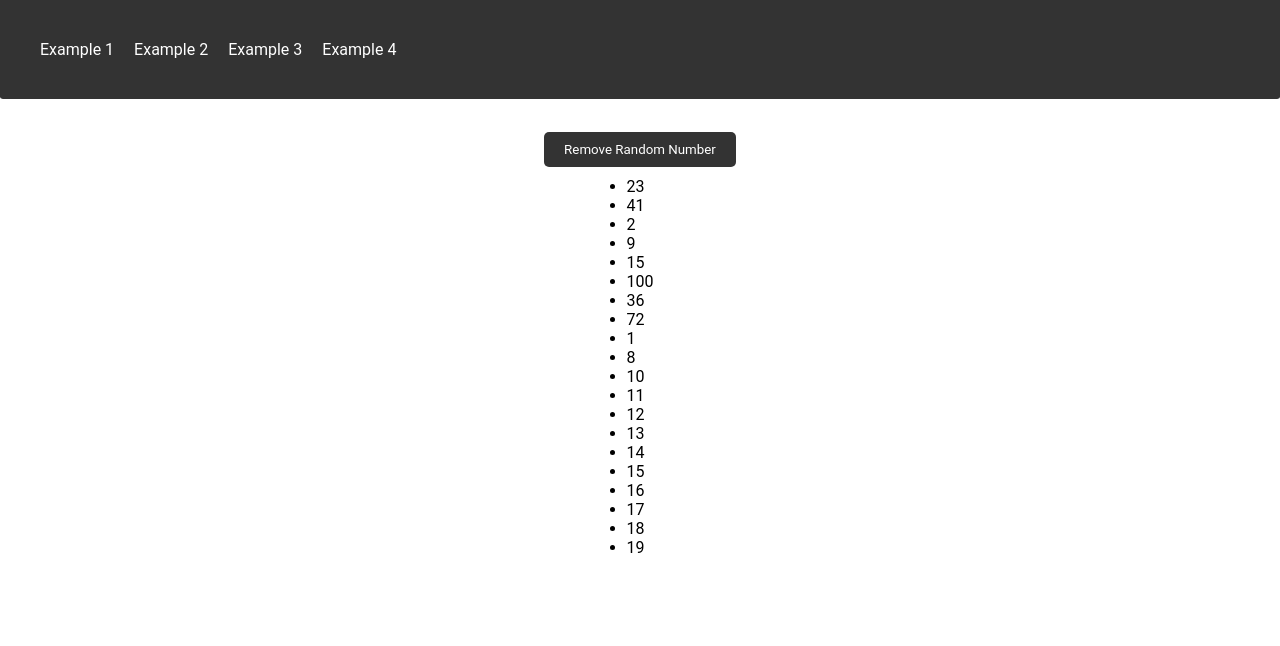
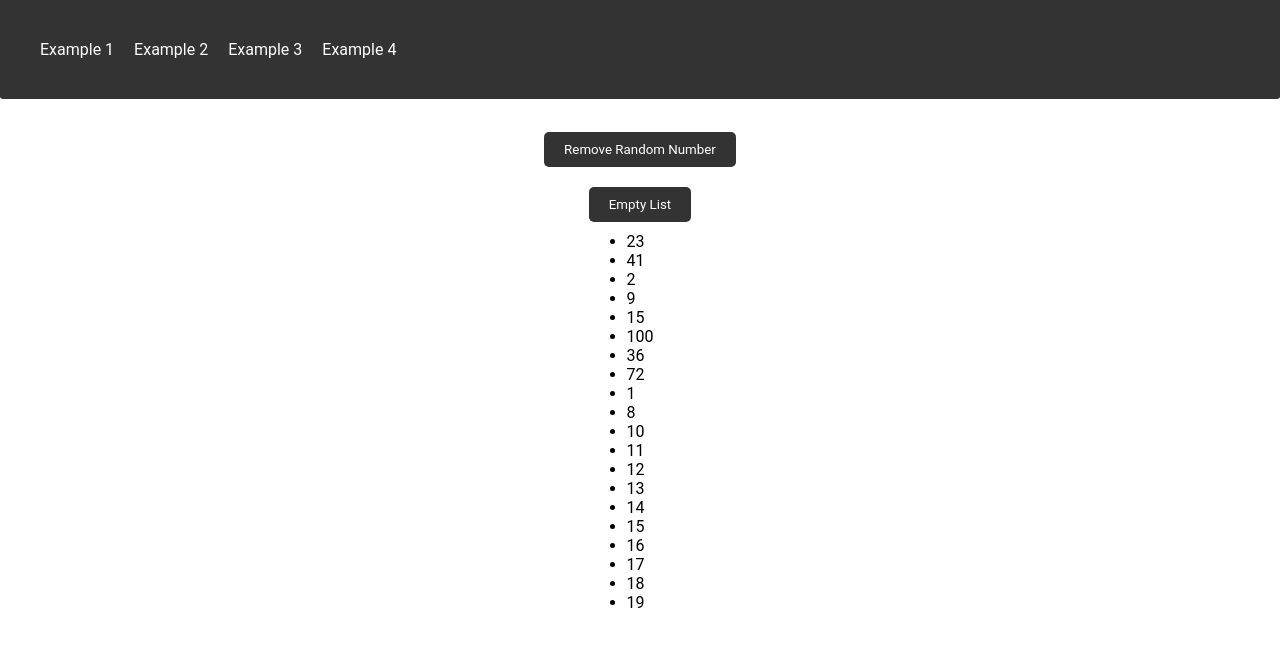
Before and after one commit to yamisagi/erciyes-react-examples, a React (Vite) app: page /example4 in a window 1280 px wide. Shown: the top 646 px of the page. Built offline with nearby package versions, Linux system fonts and the light colour scheme.

Commit message:
feat: Solve Example 4

```diff
--- a/src/pages/Example4.jsx
+++ b/src/pages/Example4.jsx
@@ -16,10 +16,18 @@ const Example4 = () => {
       setNumbers(initialState);
     }
   };
+
+  const emptyList = () => {
+    setNumbers([]);
+  };
+
   return (
     <div className='flex-container'>
       <button onClick={removeRandomNumber} className='btn'>
         Remove Random Number
+      </button>
+      <button onClick={emptyList} className='btn'>
+        Empty List
       </button>
       <ul>
         {React.Children.toArray(numbers.map((number) => <li>{number}</li>))}
```
